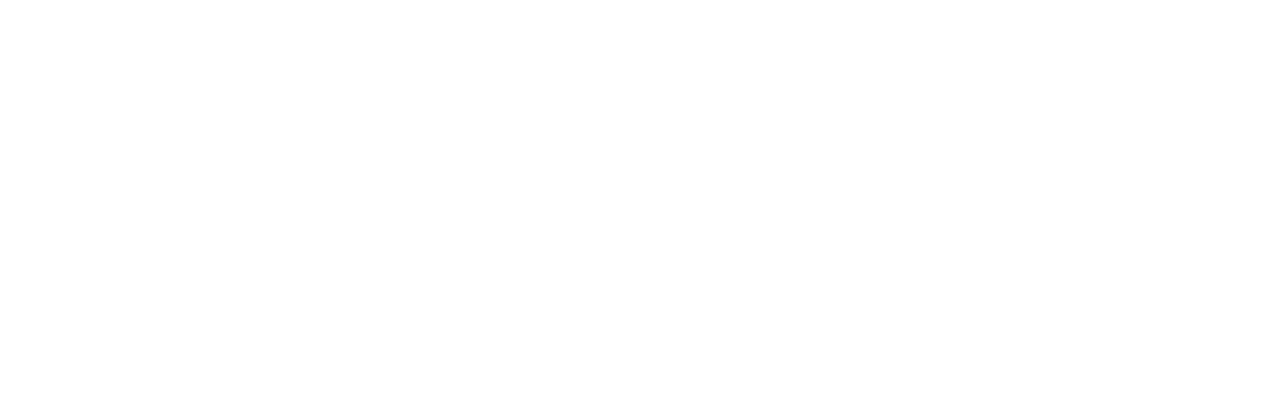
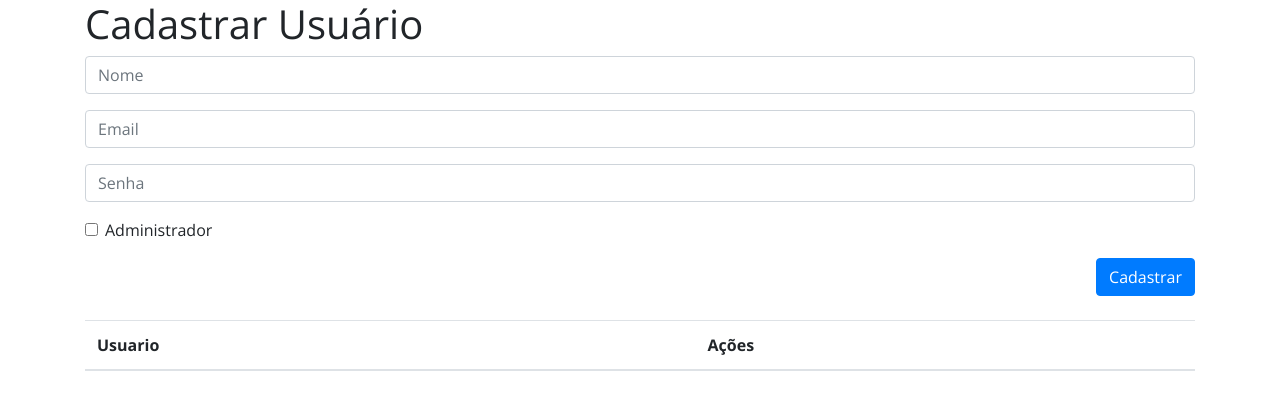
Before and after one commit to felipe-aguilera/gerenciador-tarefas, an Angular app: page /usuarios in a window 1280 px wide. Before the commit this address led to /. Shown: the top 410 px of the page. Built offline with nearby package versions, Linux system fonts and the light colour scheme.

Commit message:
Cria e exclui usuário

```diff
--- a/src/app/app-routing/app-routing.module.ts
+++ b/src/app/app-routing/app-routing.module.ts
@@ -2,11 +2,13 @@ import { NgModule } from '@angular/core';
 import { Routes, RouterModule } from '@angular/router';
 import { AppComponent } from '../app.component';
 import { GerenciadorTarefasComponent } from '../tarefas/gerenciador-tarefas/gerenciador-tarefas.component';
+import { GerenciadorUsuariosComponent } from '../usuarios/gerenciador-usuarios/gerenciador-usuarios.component';
 
 const routes: Routes = [
   // { path: '', pathMatch: 'full', redirectTo: 'login'},
   { path: '', pathMatch: 'full', component: AppComponent },
   { path: 'tarefas', component: GerenciadorTarefasComponent },
+  { path: 'usuarios', component: GerenciadorUsuariosComponent },
 ];
 
 @NgModule({
--- /dev/null
+++ b/src/app/usuarios/gerenciador-usuarios/gerenciador-usuarios.component.html
@@ -0,0 +1,34 @@
+<main class="container">
+    <h1>Cadastrar Usuário</h1>
+
+    <form #form class="mb-4" [formGroup]="usuariosForm" (ngSubmit)="onSubmit()" novalidate>
+
+      <div class="form-group">
+        <input type="text" class="form-control" id="nome" placeholder="Nome"  formControlName="nome">
+      </div>
+
+      <div class="form-group">
+        <input type="email" class="form-control" id="email" placeholder="Email"  formControlName="email">
+      </div>
+
+      <div class="form-group">
+        <input type="text" class="form-control" id="senha" placeholder="Senha"  formControlName="senha">
+      </div>
+
+      <div class="form-group form-check">
+          <input type="checkbox" class="form-check-input" id="administrador" formControlName="permissao">
+          <label class="form-check-label" for="administrador">Administrador</label>
+        </div>
+
+      <button type="submit" class="btn btn-primary ml-auto d-block">Cadastrar</button>
+    </form>
+
+    <app-lista-usuarios
+      [usuarios]="usuarios"
+      (onEditar)="onEditar($event)"
+      (onVisualizar)="onVisualizar($event)"
+      (onExcluir)="onExcluir($event)"
+     >
+    </app-lista-usuarios>
+
+</main>
--- /dev/null
+++ b/src/app/usuarios/gerenciador-usuarios/gerenciador-usuarios.component.ts
@@ -0,0 +1,55 @@
+import { Component, OnInit } from '@angular/core';
+import { Usuario } from '../usuario.model';
+import { Validators, FormBuilder } from '@angular/forms';
+import { Observable } from 'rxjs';
+import { UsuarioService } from '../usuarios.service';
+
+@Component({
+  selector: 'app-gerenciador-usuarios',
+  templateUrl: './gerenciador-usuarios.component.html',
+  styleUrls: ['./gerenciador-usuarios.component.css']
+})
+export class GerenciadorUsuariosComponent implements OnInit {
+
+  usuarios: Observable<Usuario[]>;
+  usuariosForm = this.fb.group(
+    {
+      nome: ['', [ Validators.required ]],
+      email: ['', [ Validators.required ]],
+      senha: ['', [ Validators.required ]],
+      permissao: ['',]
+    }
+  );
+
+  constructor(
+    private usuariosService: UsuarioService,
+    private fb: FormBuilder
+  ) { }
+
+  ngOnInit() {
+    this.usuarios = this.usuariosService.usuarioObservable;
+  }
+
+  onEditar(usuario: Usuario) {
+    console.log("onEditar", usuario);
+  }
+
+  onVisualizar(usuario: Usuario) {
+    console.log("Visualizar", usuario);
+  }
+
+  onExcluir(usuario: Usuario) {
+    console.log("onExcluir", usuario);
+    this.usuariosService.remove(usuario);
+  }
+
+  onSubmit() {
+    if (!this.usuariosForm.valid) return;
+
+    const usuario = {...this.usuariosForm.value} as Usuario;
+    console.log(usuario);
+    this.usuariosService.add(usuario);
+    this.usuariosForm.reset();
+  }
+
+}
--- /dev/null
+++ b/src/app/usuarios/lista-usuarios/lista-usuarios.component.css
@@ -0,0 +1,8 @@
+.botao-acao {
+    padding: 0 2px;
+}
+
+.tarefa-concluida {
+    text-decoration: line-through;
+    background: #c4dfc4;
+}
--- /dev/null
+++ b/src/app/usuarios/lista-usuarios/lista-usuarios.component.html
@@ -0,0 +1,33 @@
+<table class="table">
+  <thead>
+    <tr>
+      <th scope="col">Usuario</th>
+      <th scope="col">Ações</th>
+    </tr>
+  </thead>
+  <tbody>
+
+    <tr *ngFor="let usuario of usuarios | async" [ngClass]="{ 'usuario-admin': usuario.permissao, 'text-success': usuario.permissao }">
+
+      <th scope="row">{{usuario.nome}}</th>
+      <td>
+        <ul class="list-group list-group-horizontal">
+
+          <li class="list-group-item botao-acao">
+            <button class="btn" (click)="onClickEditar(usuario)">Editar</button>
+          </li>
+
+          <li class="list-group-item botao-acao">
+            <button class="btn" (click)="onClickVisualizar(usuario)">Visualizar</button>
+          </li>
+
+          <li class="list-group-item botao-acao">
+            <button class="btn" (click)="onClickExcluir(usuario)">Excluir</button>
+          </li>
+
+        </ul>
+      </td>
+    </tr>
+
+  </tbody>
+</table>
--- /dev/null
+++ b/src/app/usuarios/lista-usuarios/lista-usuarios.component.ts
@@ -0,0 +1,30 @@
+import { Component, Input, Output, EventEmitter } from '@angular/core';
+import { Observable } from 'rxjs';
+import { Usuario } from '../usuario.model';
+
+
+@Component({
+  selector: 'app-lista-usuarios',
+  templateUrl: './lista-usuarios.component.html',
+  styleUrls: ['./lista-usuarios.component.css']
+})
+export class ListaUsuariosComponent {
+
+  @Input() usuarios: Observable<Usuario>;
+
+  @Output() onEditar: EventEmitter<Usuario> = new EventEmitter();
+  @Output() onVisualizar: EventEmitter<Usuario> = new EventEmitter();
+  @Output() onExcluir: EventEmitter<Usuario> = new EventEmitter();
+
+  onClickEditar(usuario: Usuario) {
+    this.onEditar.emit(usuario);
+  }
+
+  onClickVisualizar(usuario: Usuario) {
+    this.onVisualizar.emit(usuario);
+  }
+
+  onClickExcluir(usuario: Usuario) {
+    this.onExcluir.emit(usuario);
+  }
+}
--- /dev/null
+++ b/src/app/usuarios/usuarios.service.ts
@@ -0,0 +1,51 @@
+import { Injectable } from '@angular/core';
+import { BehaviorSubject } from 'rxjs/BehaviorSubject';
+import { Usuario } from './usuario.model';
+
+@Injectable()
+export class UsuarioService {
+  private sessionUsuarioKey = 'usuario';
+  private usuarioId = 0;
+  private usuarios = new BehaviorSubject<Usuario[]>([]);
+  public usuarioObservable = this.usuarios.asObservable();
+
+  constructor() {
+    this.getUsuariosDoStorage();
+  }
+
+  add(usuario: Usuario) {
+    const usuarios = this.usuarios.getValue();
+    usuario.id = this.usuarioId++;
+    usuarios.push(usuario);
+
+    this.usuarios.next(usuarios);
+
+    localStorage.setItem(this.sessionUsuarioKey, JSON.stringify(usuarios));
+  }
+
+  remove(usuario: Usuario) {
+    const usuarios = this.usuarios.getValue();
+
+    const filteredUsuarios = usuarios.filter(it => it.id !== usuario.id);
+
+    this.usuarios.next(filteredUsuarios);
+    localStorage.setItem(this.sessionUsuarioKey, JSON.stringify(filteredUsuarios));
+  }
+
+  update(usuario) {
+    const usuarios = this.usuarios.getValue();
+    const index = usuarios.findIndex(it => it.id === usuario.id);
+
+    usuarios[index] = usuario;
+
+    this.usuarios.next(usuarios);
+    localStorage.setItem(this.sessionUsuarioKey, JSON.stringify(usuarios));
+  }
+
+  private getUsuariosDoStorage() {
+    const usuarios = localStorage.getItem(this.sessionUsuarioKey);
+    if (usuarios) {
+      this.usuarios.next(JSON.parse(usuarios));
+    }
+  }
+}
```
Also changed, not shown: src/app/app.module.ts (+6 -3 lines), src/app/usuarios/usuario.model.ts (added, +7 -0 lines), src/app/usuarios/usuarios.module.ts (added, +16 -0 lines), src/app/usuarios/gerenciador-usuarios/gerenciador-usuarios.component.css (added).
